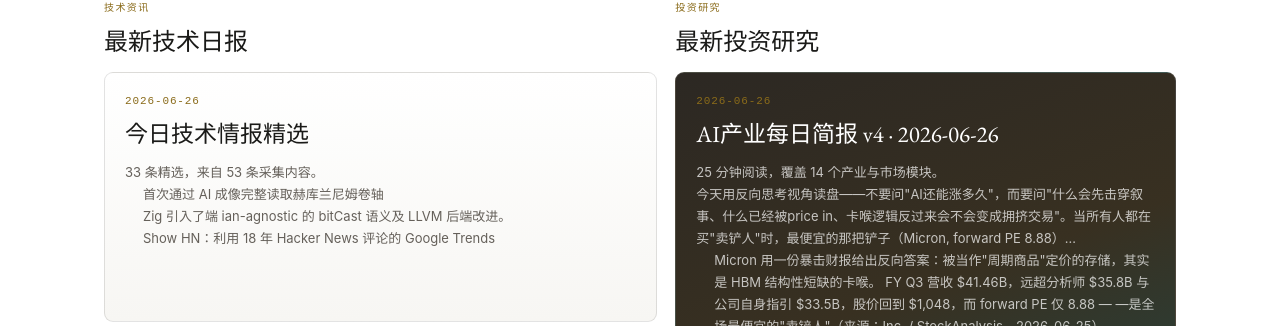
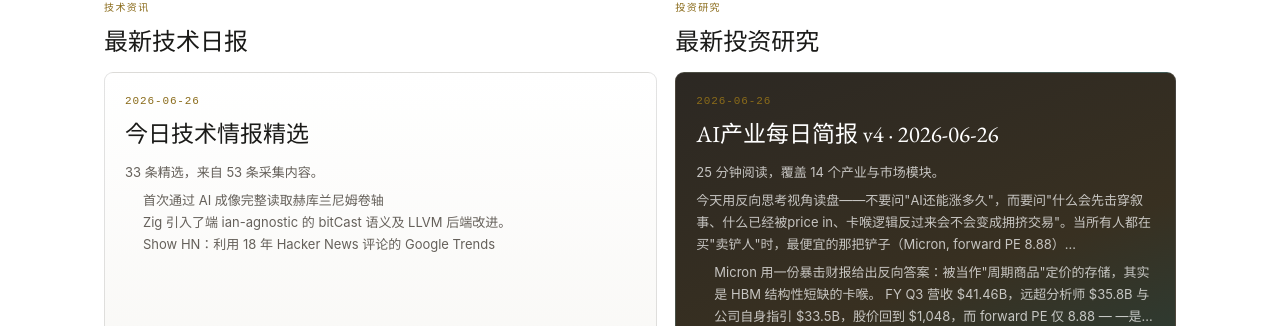
Before and after one commit to contactalextang/horizon-website, a Next.js app: page /zh in a window 1280 px wide. Shown: the part 474-800 px from the top of the page. Built offline with nearby package versions, Linux system fonts and the light colour scheme; no server answers.

Commit message:
fix: equalize homepage feature cards

```diff
--- a/app/[locale]/page.tsx
+++ b/app/[locale]/page.tsx
@@ -94,13 +94,13 @@ export default async function HomePage({ params }: Props) {
                     : L('今日技术情报精选', "Today's Technical Intelligence")}
                 </h3>
                 {latestPost.status !== 'warning' && (
-                  <p>
+                  <p className="feature-summary">
                     {latestPost.itemCount} {L('条精选，来自', 'selected from')} {latestPost.totalFetched}
                     {L(' 条采集内容。', ' fetched items.')}
                   </p>
                 )}
                 {topStories.length > 0 && (
-                  <ul>{topStories.map(item => <li key={item.index}>{item.title}</li>)}</ul>
+                  <ul className="feature-list">{topStories.map(item => <li key={item.index}>{item.title}</li>)}</ul>
                 )}
               </Link>
             </>
@@ -118,14 +118,14 @@ export default async function HomePage({ params }: Props) {
               <Link className="front-feature investment" href={`/zh/investment/${latestInvestment.slug}`}>
                 <div className="issue-date">{latestInvestment.date}</div>
                 <h3>{latestInvestment.title}</h3>
-                <p>
+                <p className="feature-summary">
                   {latestInvestment.readingMinutes} 分钟阅读，覆盖 {latestInvestment.sections.length} 个产业与市场模块。
                 </p>
                 {latestInvestment.summary && (
-                  <p>{latestInvestment.summary}</p>
+                  <p className="feature-summary">{latestInvestment.summary}</p>
                 )}
                 {latestInvestment.signals.length > 0 && (
-                  <ul>{latestInvestment.signals.map(s => <li key={s}>{s}</li>)}</ul>
+                  <ul className="feature-list">{latestInvestment.signals.map(s => <li key={s}>{s}</li>)}</ul>
                 )}
               </Link>
             ) : (
--- a/app/globals.css
+++ b/app/globals.css
@@ -313,7 +313,9 @@ body {
 .front-feature {
   display: block;
   padding: 20px;
+  height: 376px;
   min-height: 250px;
+  overflow: hidden;
   border: 1px solid var(--line2);
   border-radius: var(--r2);
   text-decoration: none;
@@ -344,6 +346,26 @@ body {
 .front-feature.investment p,
 .front-feature.investment li {
   color: rgba(255,255,255,.72);
+}
+
+.feature-summary,
+.feature-list {
+  display: -webkit-box;
+  -webkit-box-orient: vertical;
+  overflow: hidden;
+}
+
+.feature-summary {
+  -webkit-line-clamp: 3;
+}
+
+.feature-summary + .feature-summary,
+.feature-list {
+  margin-top: 6px;
+}
+
+.feature-list {
+  -webkit-line-clamp: 3;
 }
 
 .front-feature ul,
```
Also changed, not shown: 1 other file (tests, documents, lock files or other folders).
